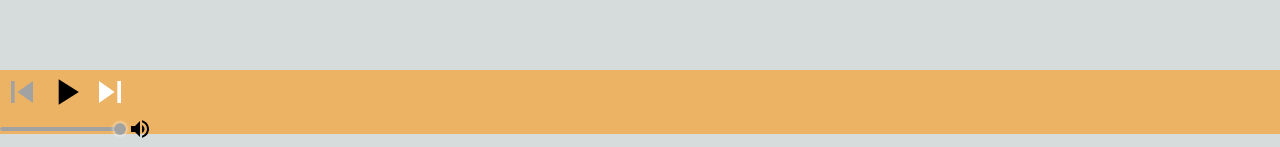
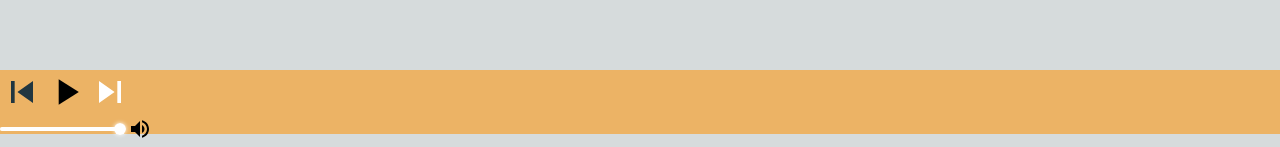
Before and after one commit to rafael-gsr/jazzi, a Next.js app: page / in a window 1280 px wide. Shown: the part 666-813 px from the top of the page. Built offline with nearby package versions, Linux system fonts and the light colour scheme.

Commit message:
styles: changing colors of the sliders and buttons

```diff
--- a/src/app/components/ControlBar.tsx/components/MusicCommands/_index.tsx
+++ b/src/app/components/ControlBar.tsx/components/MusicCommands/_index.tsx
@@ -6,7 +6,7 @@ import SkipPreviousIcon from '@mui/icons-material/SkipPrevious'
 import SkipNextIcon from '@mui/icons-material/SkipNext'
 import * as S from './styles'
 import { useState } from 'react'
-import { grayscale } from '@/app/styles/colors'
+import { darkBlue } from '@/app/styles/colors'
 
 const MusicCommands = () => {
   const playlistLenght = 15
@@ -42,7 +42,7 @@ const MusicCommands = () => {
       <SkipPreviousIcon
         className='icon'
         onClick={() => handleNextAndPrev('prev')}
-        sx={playlistPos === 0 ? { color: grayscale[100] } : { color: 'white' }}
+        sx={playlistPos === 0 ? { color: darkBlue[100] } : { color: 'white' }}
       />
       {paused ? (
         <PlayArrowIcon
@@ -60,7 +60,7 @@ const MusicCommands = () => {
         onClick={() => handleNextAndPrev('next')}
         sx={
           playlistPos === playlistLenght
-            ? { color: grayscale[100] }
+            ? { color: darkBlue[100]  }
             : { color: 'white' }
         }
       />
--- a/src/app/components/ControlBar.tsx/components/VolumeControl/styles.ts
+++ b/src/app/components/ControlBar.tsx/components/VolumeControl/styles.ts
@@ -9,14 +9,14 @@ export const SliderStyle = {
 
   // cor do que já foi assistido
   '& .MuiSlider-track': {
-    border: `2px solid ${grayscale[100]}`,
+    border: '2px solid white',
   },
 
   // bolinha
   '& .MuiSlider-thumb': {
     width: 12,
     height: 12,
-    backgroundColor: `${grayscale[100]}`,
+    backgroundColor: 'white',
     transition: 'all 0.1s',
 
     // sombra em volta da bolinha
```
